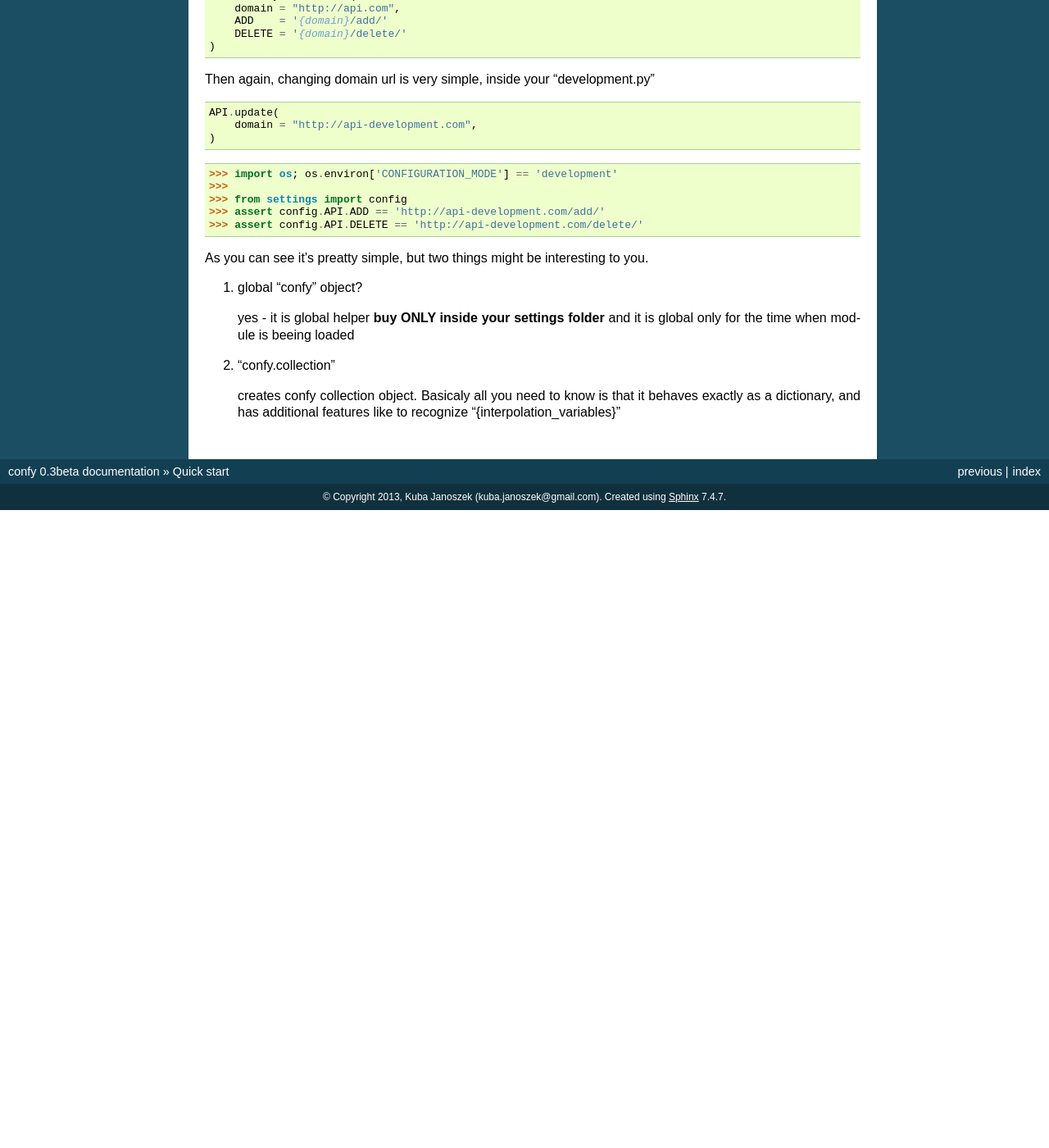
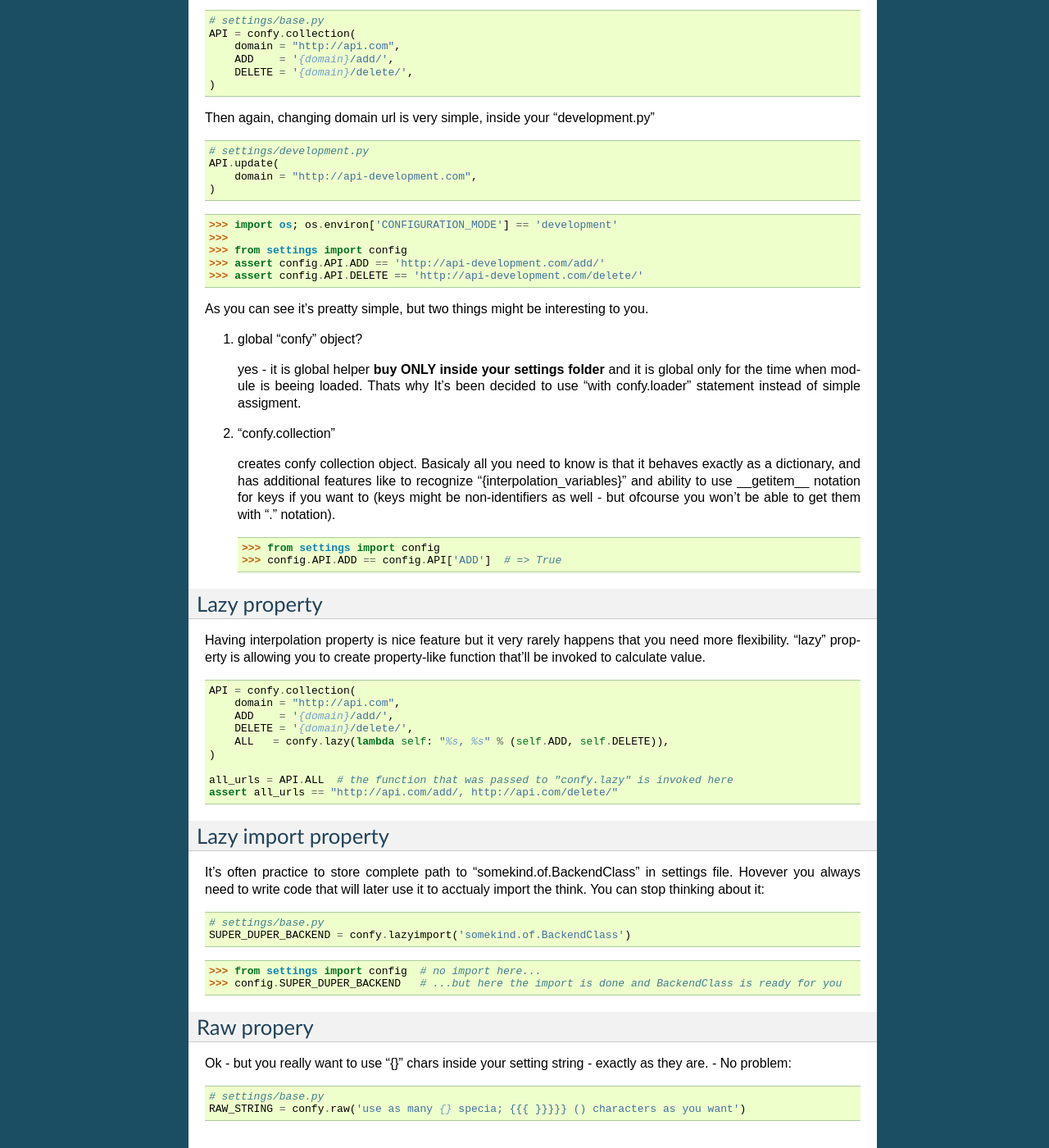
Before and after one commit to jqb/confy, a Sphinx documentation site: the page built from docs/tutorial.rst, in a window 1280 px wide and 1400 px high, scrolled down 1474 px. Shown: the whole window at 82% size. Built offline with Sphinx 7.4.7, drawn with Linux system fonts in a browser that asks for light colours; before the commit the page ends 2096 px from its top, so only the background shows below that; some of the changed text lies outside the part shown.

```diff
--- a/docs/tutorial.rst
+++ b/docs/tutorial.rst
@@ -19,7 +19,9 @@ Content of settings/__init__.py is also the same:
         import confy
 
         with confy.loader(__file__) as confy:
-            config = confy.from_modules('base', confy.env('CONFIGURATION_MODE', 'development'))
+            config = confy.merge(
+                confy.from_modules('base', confy.env('CONFIGURATION_MODE', 'development')),
+            )
 
 
 
@@ -87,10 +89,11 @@ Contents of your "base.py" might look like this
 
 .. code-block:: python
 
+   # settings/base.py
    API = confy.collection(
        domain = "http://api.com",
-       ADD    = '{domain}/add/'
-       DELETE = '{domain}/delete/'
+       ADD    = '{domain}/add/',
+       DELETE = '{domain}/delete/',
    )
 
 
@@ -98,6 +101,7 @@ Then again, changing domain url is very simple, inside your "development.py"
 
 .. code-block:: python
 
+   # settings/development.py
    API.update(
        domain = "http://api-development.com",
    )
@@ -118,11 +122,70 @@ As you can see it's preatty simple, but two things might be interesting to you.
 1) global "confy" object?
 
    yes - it is global helper **buy ONLY inside your settings folder** and it is global
-   only for the time when module is beeing loaded
+   only for the time when module is beeing loaded. Thats why It's been decided to use
+   "with confy.loader" statement instead of simple assigment.
 
 
 2) "confy.collection"
 
    creates confy collection object. Basicaly all you need to know is that it
    behaves exactly as a dictionary, and has additional features like to recognize
-   "{interpolation_variables}"
+   "{interpolation_variables}" and ability to use __getitem__ notation for keys if
+   you want to (keys might be non-identifiers as well - but ofcourse you won't be able
+   to get them with "." notation).
+
+   .. code-block:: python
+
+      >>> from settings import config
+      >>> config.API.ADD == config.API['ADD']  # => True
+
+
+Lazy property
+-------------
+
+Having interpolation property is nice feature but it very rarely happens that you need
+more flexibility. "lazy" property is allowing you to create property-like function that'll
+be invoked to calculate value.
+
+.. code-block:: python
+
+   API = confy.collection(
+       domain = "http://api.com",
+       ADD    = '{domain}/add/',
+       DELETE = '{domain}/delete/',
+       ALL   = confy.lazy(lambda self: "%s, %s" % (self.ADD, self.DELETE)),
+   )
+
+   all_urls = API.ALL  # the function that was passed to "confy.lazy" is invoked here
+   assert all_urls == "http://api.com/add/, http://api.com/delete/"
+
+
+Lazy import property
+--------------------
+
+It's often practice to store complete path to "somekind.of.BackendClass" in settings file.
+Hovever you always need to write code that will later use it to acctualy import the think.
+You can stop thinking about it:
+
+.. code-block:: python
+
+   # settings/base.py
+   SUPER_DUPER_BACKEND = confy.lazyimport('somekind.of.BackendClass')
+
+
+.. code-block:: python
+
+   >>> from settings import config  # no import here...
+   >>> config.SUPER_DUPER_BACKEND   # ...but here the import is done and BackendClass is ready for you
+
+
+Raw propery
+-----------
+
+Ok - but you really want to use "{}" chars inside your setting string - exactly as they are. - No problem:
+
+
+.. code-block:: python
+
+   # settings/base.py
+   RAW_STRING = confy.raw('use as many {} specia; {{{ }}}}} () characters as you want')
```
Also changed, not shown: other parts of docs/tutorial.rst (+2 -2 lines), README.rst (+19 -14 lines), docs/index.rst (+6 -5 lines).
